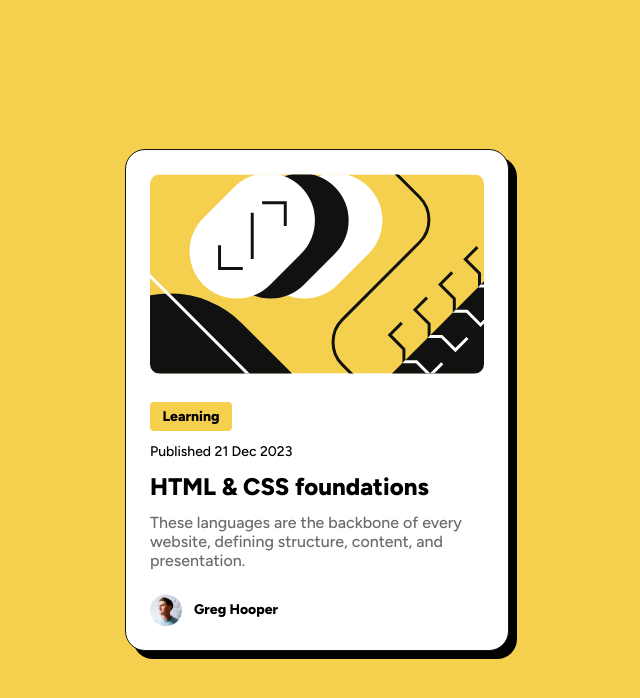
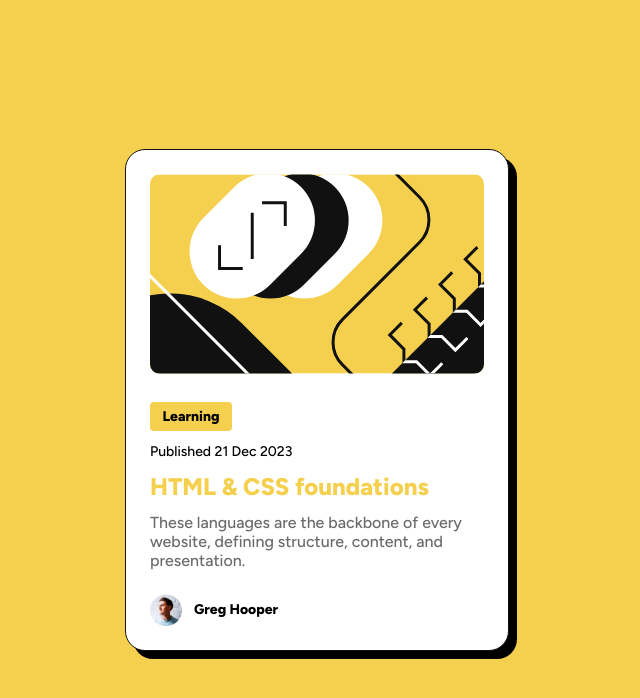
Before and after one commit to ewenlehegarat/Blog-preview-card, a plain HTML site: page index.html in a window 1280 px wide. In both pictures the pointer is over the element "HTML & CSS foundations". Shown: the whole page, without its empty margins (323-963 px from the left). Drawn offline with Linux system fonts and the light colour scheme.

Commit message:
Update style.css

```diff
--- a/style.css
+++ b/style.css
@@ -57,6 +57,10 @@ body{
             font-size: 24px;
             font-weight: 800;
             margin-bottom: 12px;
+            cursor: pointer;
+        }
+        h1:hover{
+            color: var(--Yellow);
         }
         p{
             color: var(--Gray-500);
```
